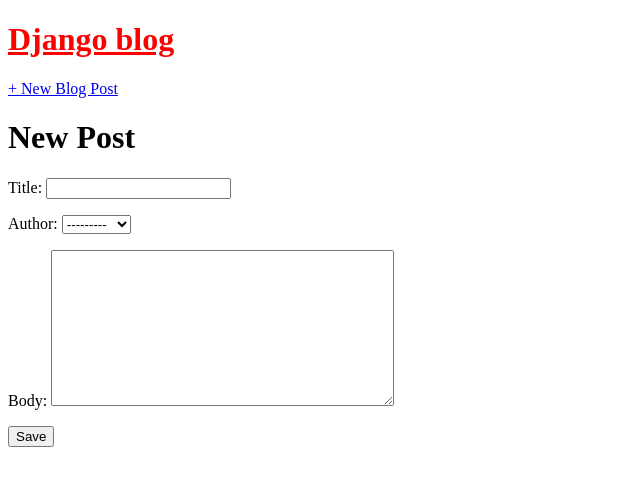
After one commit to minheinn/Message_Board, a Django app: page /post/new/ in a window 1280 px wide. The commit adds this page. Shown: the top 486 px of the page, without its empty margins (0-640 px from the left). Run offline with Django 4.2, Linux system fonts and the light colour scheme; data comes from the database, SQL or seed files in the repository; both versions use the stored data as it was after the commit.

Commit message:
Have maked CRUD

```diff
--- a/posts/models.py
+++ b/posts/models.py
@@ -1,4 +1,5 @@
 from django.db import models
+from django.urls import reverse
 
 # Create your models here.
 class Post(models.Model):
@@ -8,3 +9,6 @@
 
     def __str__(self):
         return self.title
+
+    def get_absolute_url(self):
+        return reverse('post_detail', args=[str(self.id)])
--- a/posts/urls.py
+++ b/posts/urls.py
@@ -1,7 +1,10 @@
 from django.urls import path
-from .views import BlogListView, BlogDetailView
+from .views import BlogListView, BlogDetailView, BlogCreateView, BlogUpdateView, BlogDeleteView
 
 urlpatterns = [
     path('', BlogListView.as_view(), name='home'),
-    path('post/<int:pk>/', BlogDetailView.as_view(), name='post_detail') #new
+    path('post/<int:pk>/', BlogDetailView.as_view(), name='post_detail'), #new
+    path('post/new/', BlogCreateView.as_view(), name='post_new'),
+    path('post/<int:pk>/edit/', BlogUpdateView.as_view(), name='post_edit'),
+    path('post/<int:pk>/delete/', BlogDeleteView.as_view(), name='post_delete'),
 ]
--- a/posts/views.py
+++ b/posts/views.py
@@ -1,5 +1,6 @@
-from django.views.generic import ListView, DetailView
+from django.views.generic import ListView, DetailView, CreateView, UpdateView, DeleteView
 from .models import Post
+from django.urls import reverse_lazy
 
 # Create your views here.
 class BlogListView(ListView):
@@ -9,3 +10,18 @@
 class BlogDetailView(DetailView):
     model = Post
     template_name = 'post_detail.html'
+
+class BlogCreateView(CreateView):
+    model = Post
+    template_name = 'post_new.html'
+    fields = ['title', 'author', 'body']
+
+class BlogUpdateView(UpdateView):
+    model = Post
+    template_name = 'post_edit.html'
+    fields = ['title', 'body']
+
+class BlogDeleteView(DeleteView):
+    model = Post
+    template_name = 'post_delete.html'
+    success_url = reverse_lazy('home')
--- a/templates/base.html
+++ b/templates/base.html
@@ -9,9 +9,14 @@
 </head>
 <body>
   <header>
-    <h1>
-      <a href="{% url 'home' %}">Django blog</a>
-    </h1>
+    <div>
+      <h1 class="nav-left">
+        <a href="{% url 'home' %}">Django blog</a>
+      </h1>
+    </div>
+    <div class="nav-right">
+      <a href="{% url 'post_new' %}">+ New Blog Post</a>
+    </div>
   </header>
   <div>
     {% block content %}
--- a/templates/post_detail.html
+++ b/templates/post_detail.html
@@ -4,4 +4,7 @@
         <h2>{{ object.title }}</h2>
         <p>{{ object.body }}</p>
     </div>
+
+    <div><a href="{% url 'post_edit' post.pk %}">+ Edit Blog Post</a></div>
+    <div><a href="{% url 'post_delete' post.pk %}">+ Delete Blog Post</a></div>
 {% endblock content %}
--- /dev/null
+++ b/templates/post_new.html
@@ -0,0 +1,9 @@
+{% extends 'base.html' %}
+{% block content %}
+    <h1>New Post</h1>
+    <form action="" method="post">
+        {% csrf_token %}
+        {{ form.as_p }}
+        <input type="submit" value="Save">
+    </form>
+{% endblock content %}
```
Also changed, not shown: templates/post_delete.html (added, +10 -0 lines), templates/post_edit.html (added, +10 -0 lines), db.sqlite3.
